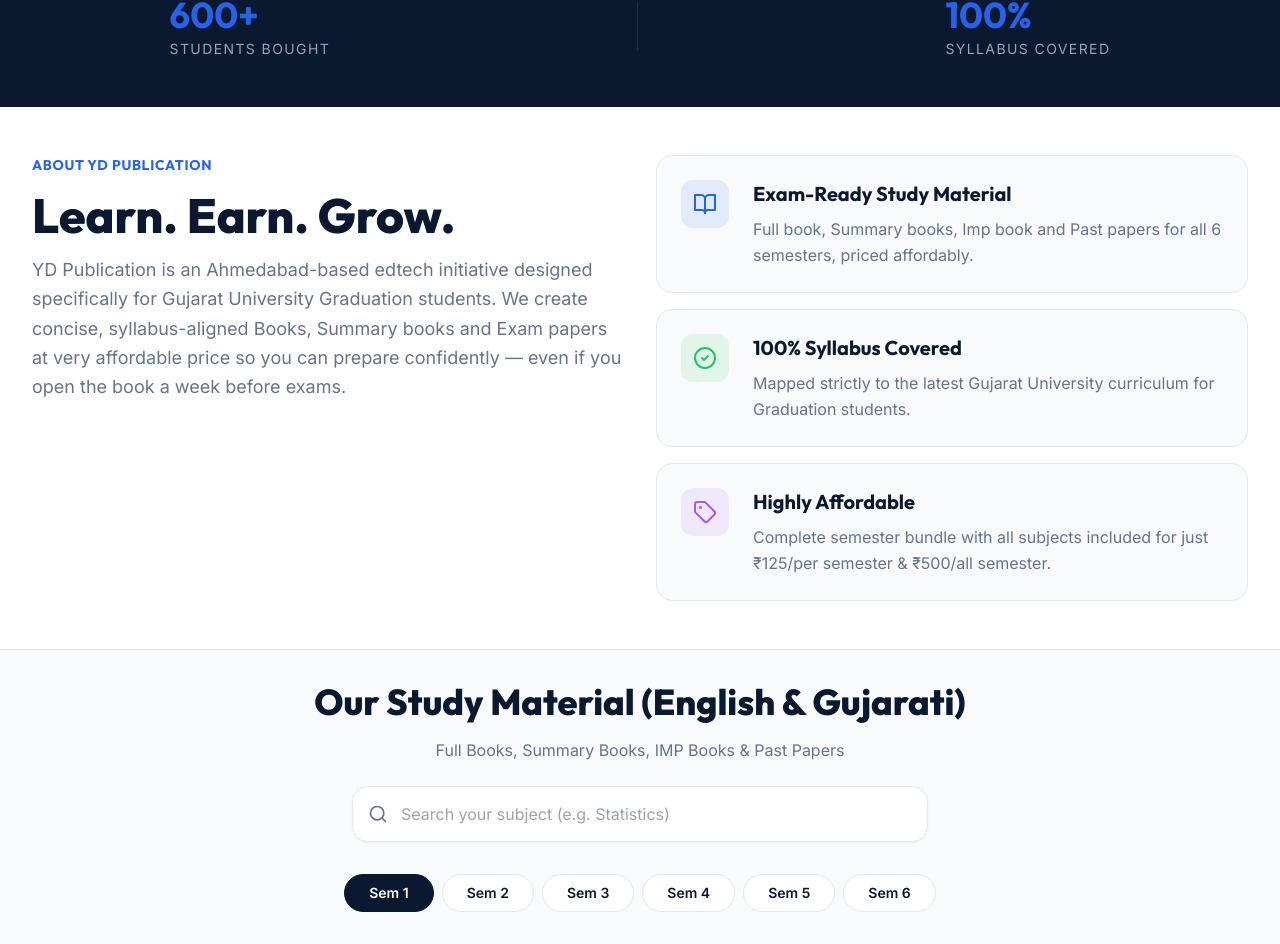
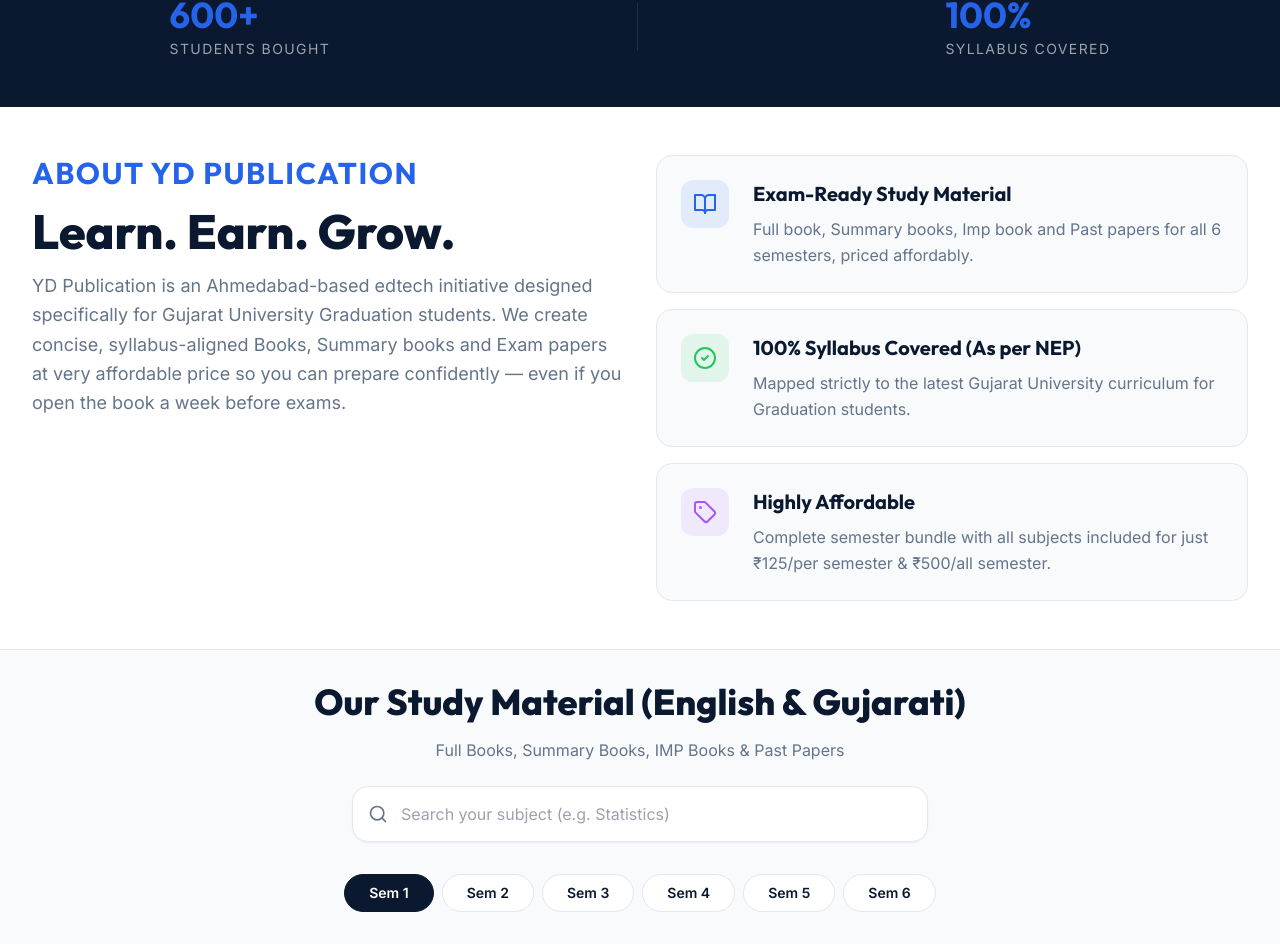
Before and after one commit to yuvraj0312-star/yd-publication-website, a React (Vite) app: page / in a window 1280 px wide. Shown: the part 782-1726 px from the top of the page. Built offline with nearby package versions, Linux system fonts and the light colour scheme; no server answers.

Commit message:
Update About 1.jsx

```diff
--- a/src/components/About.jsx
+++ b/src/components/About.jsx
@@ -5,7 +5,7 @@ export default function About() {
     <section id="about" className="container mx-auto max-w-7xl py-12 px-4 md:px-8 scroll-mt-20">
       <div className="grid gap-8 lg:grid-cols-2">
         <div>
-          <h2 className="text-primary font-bold uppercase tracking-wider text-sm mb-4">About YD Publication</h2>
+          <h2 className="text-primary font-bold uppercase tracking-wider text-3xl mb-4">About YD Publication</h2>
           <h3 className="text-4xl md:text-5xl font-display font-extrabold mb-4 text-navy leading-tight">Learn. Earn. Grow.</h3>
           <p className="text-lg text-muted-foreground leading-relaxed mb-4">
             YD Publication is an Ahmedabad-based edtech initiative designed specifically for Gujarat University Graduation students. We create concise, syllabus-aligned Books, Summary books and Exam papers at very affordable price so you can prepare confidently — even if you open the book a week before exams.
@@ -26,7 +26,7 @@ export default function About() {
               <CheckCircle2 className="h-6 w-6" />
             </div>
             <div>
-              <h4 className="text-xl font-bold mb-2 text-navy">100% Syllabus Covered</h4>
+              <h4 className="text-xl font-bold mb-2 text-navy">100% Syllabus Covered (As per NEP)</h4>
               <p className="text-muted-foreground text-normal leading-relaxed">Mapped strictly to the latest Gujarat University curriculum for Graduation students.</p>
             </div>
           </div>
```
